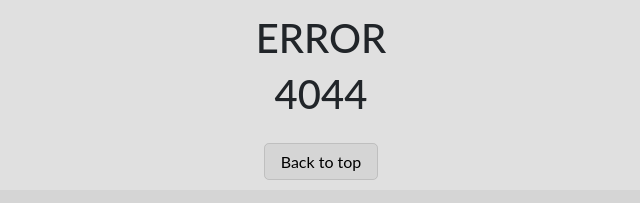
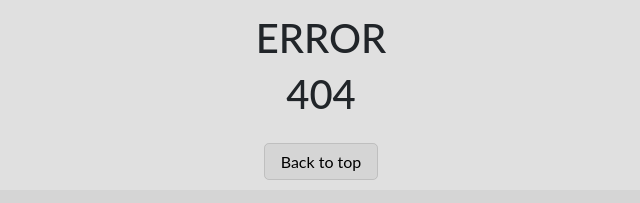
Before and after one commit to Miltxn/joydivision, a plain HTML site: page error404.html in a window 1280 px wide. Shown: the part 152-355 px from the top of the page, 319-959 px from the left. Drawn offline with nearby package versions, Linux system fonts and the light colour scheme; a web font is replaced by a local one.

Commit message:
Reversed changes

```diff
--- a/error404.html
+++ b/error404.html
@@ -50,7 +50,7 @@
     <main>
         <div class="container text-center">
             <h1>ERROR</h1>
-            <h1>4044</h1>
+            <h1>404</h1>
         </div>
     </main>
 
```
